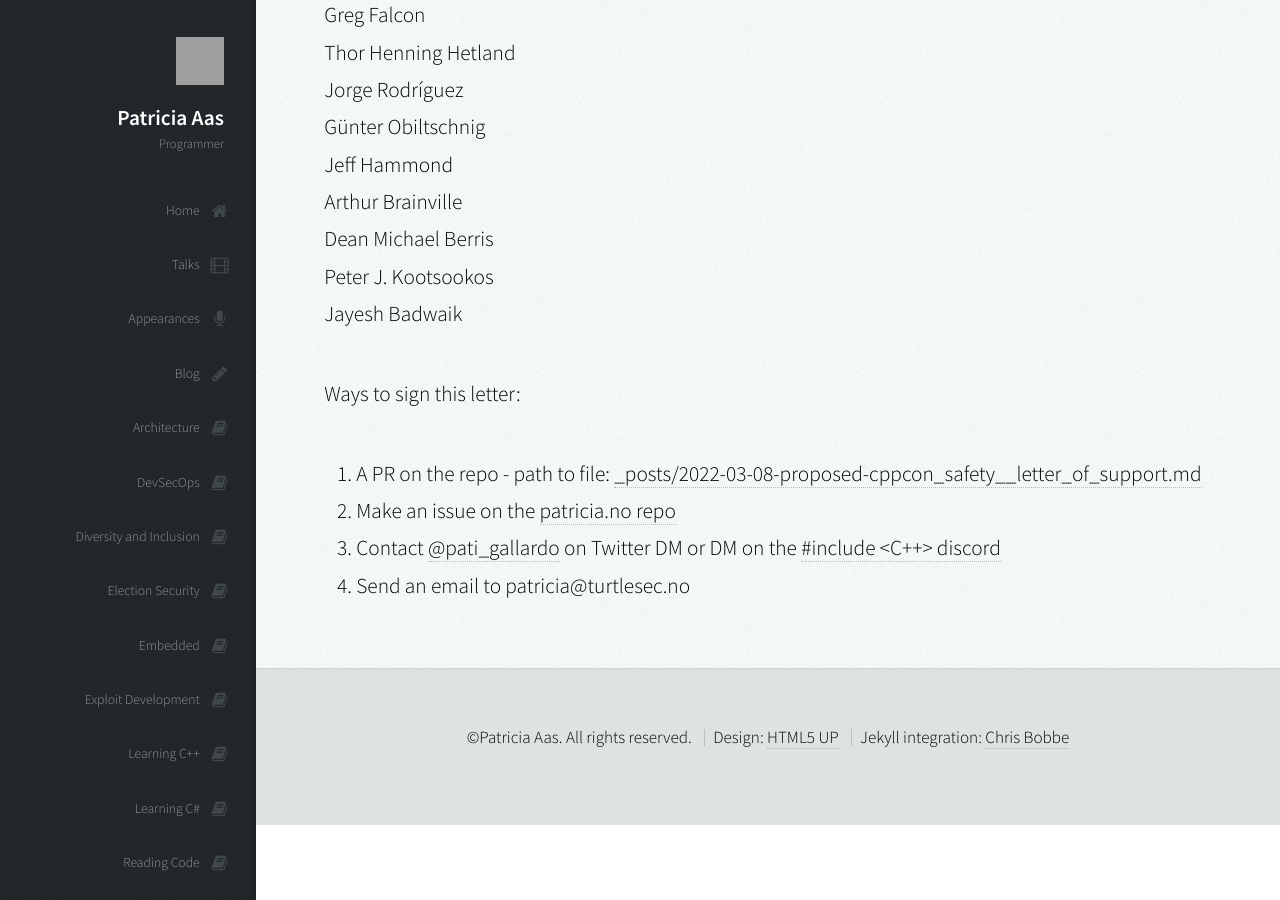
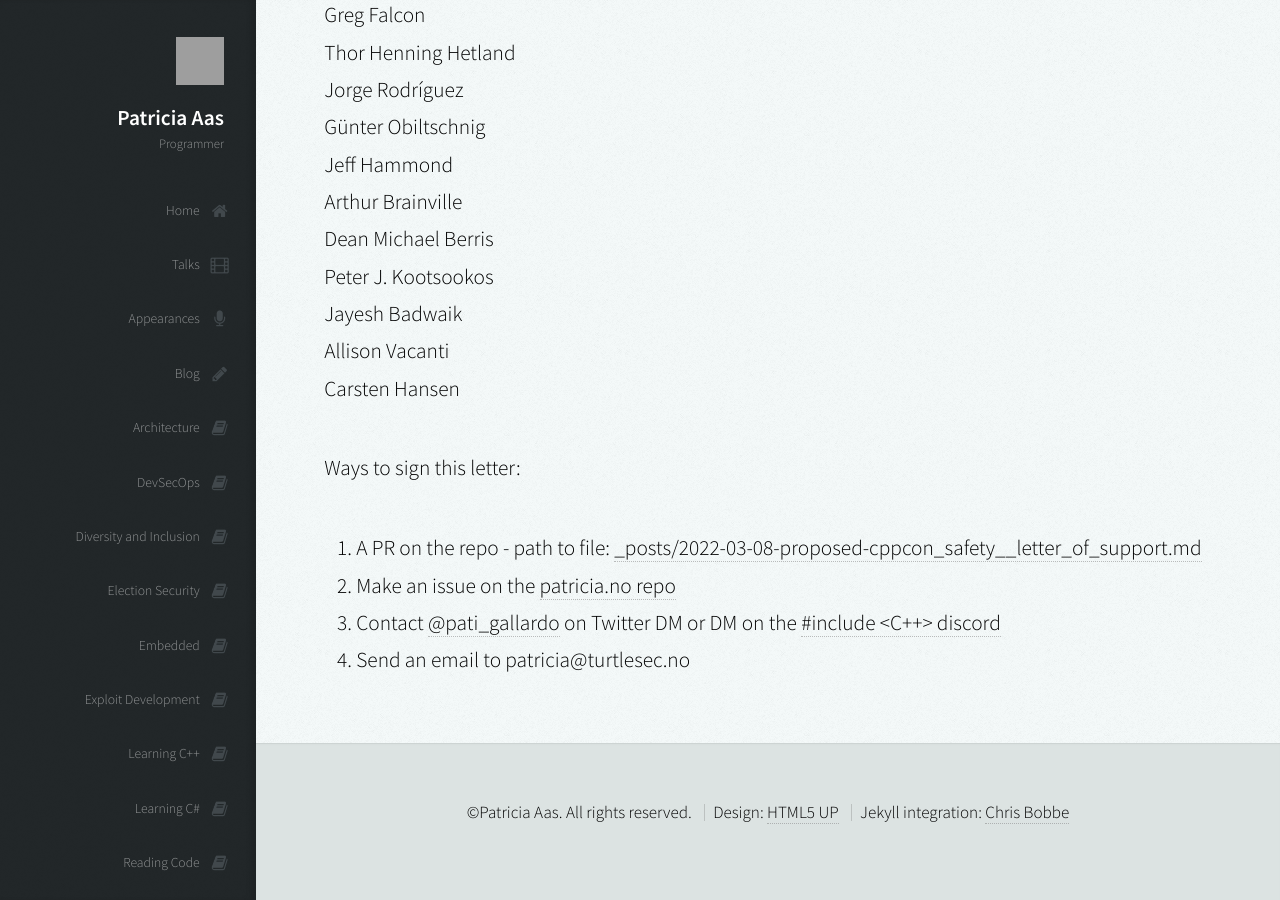
Before and after one commit to patricia-gallardo/patricia-gallardo.github.io, a Jekyll site: the page built from _posts/2022-03-08-proposed-cppcon_safety__letter_of_support.md, in a window 1280 px wide and 900 px high, scrolled down 5635 px. Built offline with Jekyll 4.4.1, drawn with Linux system fonts in a browser that asks for light colours; nearby versions of some CDN libraries; grey boxes are pictures that could not be loaded.

Commit message:
Update 2022-03-08-proposed-cppcon_safety__letter_of_support.md

```diff
--- a/_posts/2022-03-08-proposed-cppcon_safety__letter_of_support.md
+++ b/_posts/2022-03-08-proposed-cppcon_safety__letter_of_support.md
@@ -158,6 +158,8 @@ Arthur Brainville <br>
 Dean Michael Berris <br>
 Peter J. Kootsookos <br>
 Jayesh Badwaik <br>
+Allison Vacanti <br>
+Carsten Hansen <br>
 
 
 Ways to sign this letter:
```
